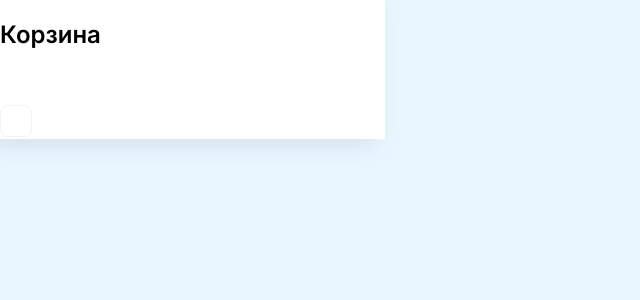
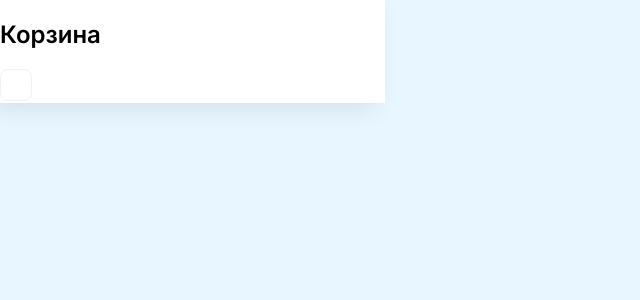
Before and after one commit to bbbozhena/React-shoe-store, a React (Create React App) app: page /drawer in a window 1280 px wide. Shown: the top 300 px of the page, without its empty margins (0-640 px from the left). Built offline with nearby package versions, Linux system fonts and the light colour scheme.

Commit message:
build: show products in drawer

```diff
--- a/src/components/Drawer/Drawer.jsx
+++ b/src/components/Drawer/Drawer.jsx
@@ -1,18 +1,26 @@
 import "./Drawer.scss";
 import React from "react";
-import { useSelector } from "react-redux";
+import { useSelector, useDispatch } from "react-redux";
 
 function Drawer() {
+  const { products } = useSelector((state) => state);
+  const filteredProducts = products.filter((product) => product.added === true);
+
+  const dispatch = useDispatch();
   return (
     <>
       <div className="drawer-block">
         <h2>Корзина</h2>
         <div className="basket-item">
           <img src="" alt=""></img>
-          <div className="basket-item-inf">
-            <p></p>
-            <span></span>
-          </div>
+
+          {filteredProducts.map((product, i) => (
+            <div key={i} className="basket-item-inf">
+              <p>{product.id}</p>
+              <span></span>
+            </div>
+          ))}
+
           <button></button>
         </div>
       </div>
--- a/src/components/content/Content.jsx
+++ b/src/components/content/Content.jsx
@@ -8,8 +8,6 @@ import Header from "../Header/Header";
 
 function Content() {
   const { products } = useSelector((state) => state);
-
-  console.log(products);
 
   const [value, setValue] = useState("");
 
--- a/src/components/header/header.jsx
+++ b/src/components/header/header.jsx
@@ -2,8 +2,11 @@ import "./Header.scss";
 import Drawer from "../Drawer/Drawer";
 import React from "react";
 import { Link } from "react-router-dom";
+import { useSelector } from "react-redux";
 
 function Header() {
+  const { products } = useSelector((state) => state);
+
   return (
     <div>
       <header className="d-flex justify-between align-center p-40">
@@ -22,7 +25,7 @@ function Header() {
             <Link to="/drawer">
               <img width={18} height={18} src="/img/cart.svg" alt="Cart" />{" "}
             </Link>
-            <span>1200грн</span>{" "}
+            <span>12000грн</span>{" "}
           </li>
           <li>
             {" "}
```
